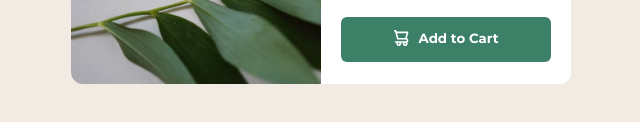
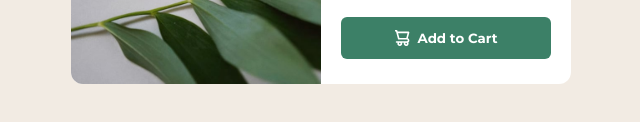
Before and after one commit to Mike-Dave/Product-preview-card-component, a plain HTML site: page index.html in a window 1280 px wide. Shown: the part 504-626 px from the top of the page, 319-959 px from the left. Drawn offline with Linux system fonts and the light colour scheme.

Commit message:
Updated HTML and CSS files

```diff
--- a/index.html
+++ b/index.html
@@ -54,7 +54,10 @@
           <p id="strikethrough-text">$169.99</p>
         </section>
         <aside>
-          <button class="btn">Add to Cart</button>
+          <button class="btn">
+            <img src="images/icon-cart.svg" alt="cart" />
+            <p>Add to Cart</p>
+          </button>
         </aside>
       </section>
     </main>
--- a/style.css
+++ b/style.css
@@ -94,12 +94,9 @@ aside {
   border-radius: 6px;
   font-weight: bold;
   cursor: pointer;
-}
-
-.btn::before {
-  content: url(../images/icon-cart.svg);
-  margin-right: 10px;
-  vertical-align: middle;
+  display: flex;
+  justify-content: center;
+  gap: 8px;
 }
 
 @media (min-width: 580px) {
```
